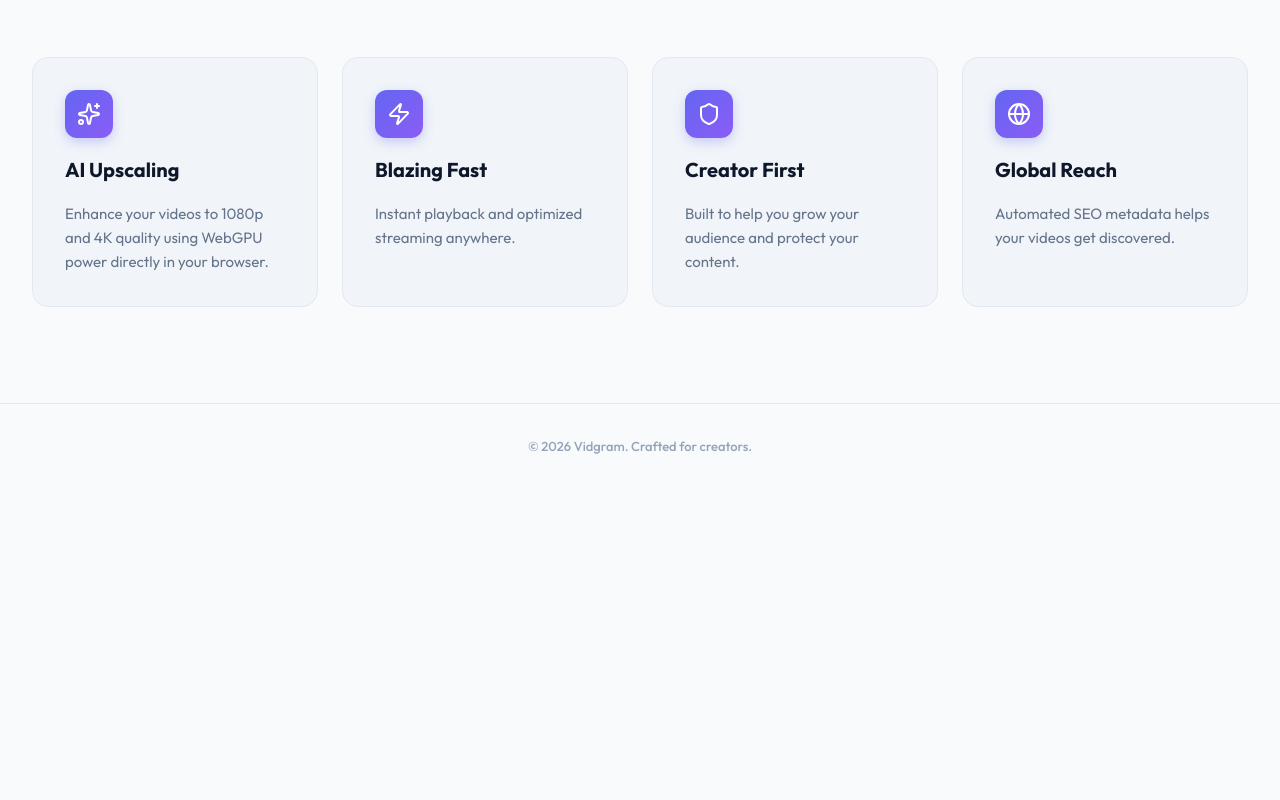
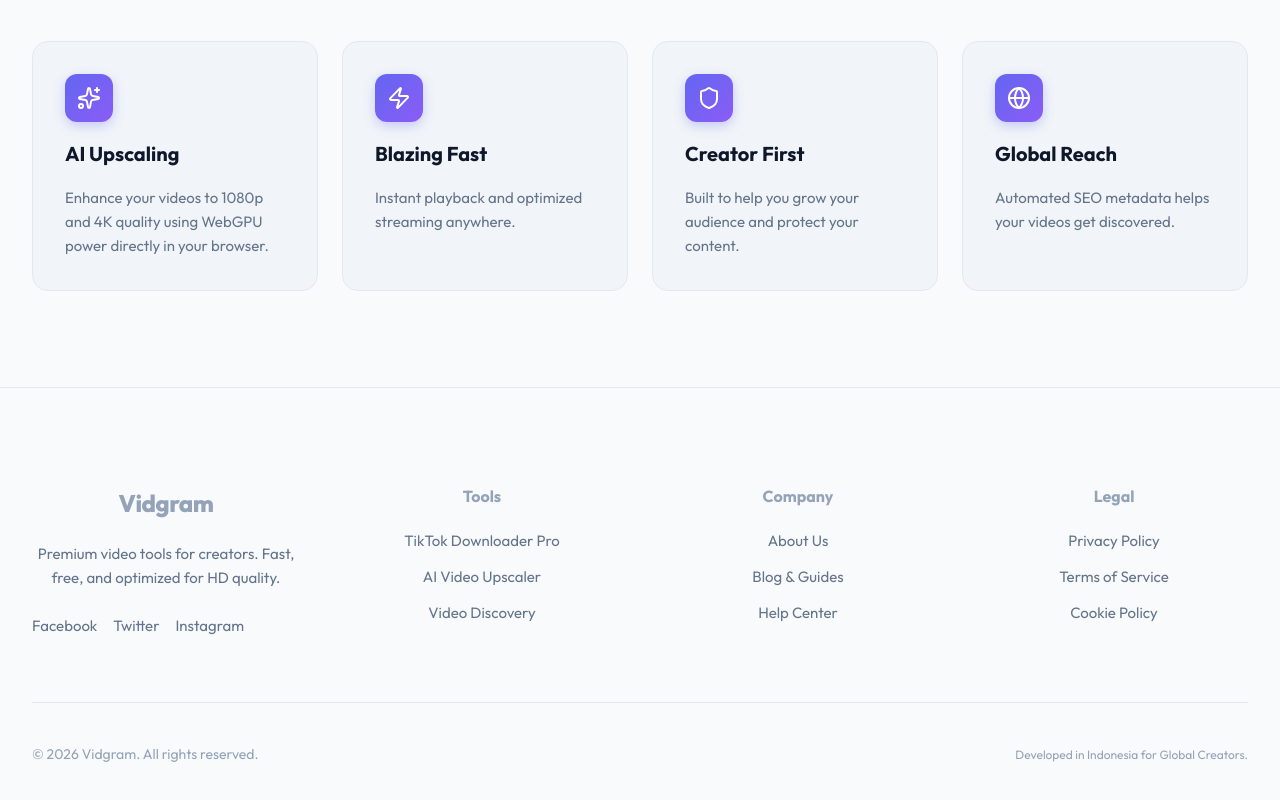
Before and after one commit to aronisme/vidgram, a Next.js app: page / in a window 1280 px wide. Shown: the part 814-1614 px from the top of the page. Before the commit the page ends 1302 px from the top, so only its background shows below. Built offline with nearby package versions, Linux system fonts and the light colour scheme; no server answers.

Commit message:
feat: finalize SEO with analytics integration and rich footer

```diff
--- a/src/app/layout.tsx
+++ b/src/app/layout.tsx
@@ -31,35 +31,127 @@ export const metadata: Metadata = {
     },
   },
   icons: {
-    icon: [
-      { url: '/favicon.ico?v=2' },
-      { url: '/favicon-16x16.png?v=2', sizes: '16x16', type: 'image/png' },
-      { url: '/favicon-32x32.png?v=2', sizes: '32x32', type: 'image/png' },
-    ],
-    apple: [
-      { url: '/apple-touch-icon.png?v=2' },
-    ],
+    icon: '/favicon.ico',
+    apple: '/apple-touch-icon.png',
   },
 };
 
 export default function RootLayout({
   children,
-}: Readonly<{
+}: {
   children: React.ReactNode;
-}>) {
+}) {
   return (
     <html lang="en">
+      <head>
+        {/* Google Search Console Verification */}
+        <meta name="google-site-verification" content="GOOGLE_VERIFICATION_CODE_PLACEHOLDER" />
+
+        {/* Google Analytics */}
+        <script async src="https://www.googletagmanager.com/gtag/js?id=GA_MEASUREMENT_ID_PLACEHOLDER"></script>
+        <script dangerouslySetInnerHTML={{
+          __html: `
+            window.dataLayer = window.dataLayer || [];
+            function gtag(){dataLayer.push(arguments);}
+            gtag('js', new Date());
+            gtag('config', 'GA_MEASUREMENT_ID_PLACEHOLDER');
+          `
+        }} />
+
+        {/* Microsoft Clarity */}
+        <script dangerouslySetInnerHTML={{
+          __html: `
+            (function(c,l,a,r,i,t,y){
+              c[a]=c[a]||function(){(c[a].q=c[a].q||[]).push(arguments)};
+              t=l.createElement(r);t.async=1;t.src="https://www.clarity.ms/tag/"+i;
+              y=l.getElementsByTagName(r)[0];y.parentNode.insertBefore(t,y);
+            })(window, document, "clarity", "script", "CLARITY_PROJECT_ID_PLACEHOLDER");
+          `
+        }} />
+      </head>
       <body className={outfit.className}>
         <ToastProvider>
           <AuthProvider>
             <Navbar />
-            <main className="container" style={{ minHeight: 'calc(100vh - var(--navbar-height) - 120px)', paddingTop: '1rem' }}>
+            <main className="container" style={{ minHeight: 'calc(100vh - 400px)' }}>
               {children}
             </main>
             <footer className="site-footer">
-              <div className="container">
-                <p style={{ fontWeight: 500 }}>© {new Date().getFullYear()} Vidgram. Crafted for creators.</p>
+              <div className="container" style={{ paddingTop: '4rem', paddingBottom: '4rem' }}>
+                <div style={{ display: 'grid', gridTemplateColumns: 'repeat(auto-fit, minmax(200px, 1fr))', gap: '3rem', marginBottom: '4rem' }}>
+                  {/* Brand Column */}
+                  <div>
+                    <h3 style={{ fontSize: '1.5rem', fontWeight: 800, marginBottom: '1.25rem', letterSpacing: '-0.02em' }}>Vidgram</h3>
+                    <p style={{ color: 'var(--text-secondary)', fontSize: '0.9375rem', lineHeight: 1.6, marginBottom: '1.5rem' }}>
+                      Premium video tools for creators. Fast, free, and optimized for HD quality.
+                    </p>
+                    <div style={{ display: 'flex', gap: '1rem' }}>
+                      <a href="https://facebook.com/vidgram" target="_blank" rel="noopener noreferrer" className="footer-link">Facebook</a>
+                      <a href="https://twitter.com/vidgram" target="_blank" rel="noopener noreferrer" className="footer-link">Twitter</a>
+                      <a href="https://instagram.com/vidgram" target="_blank" rel="noopener noreferrer" className="footer-link">Instagram</a>
+                    </div>
+                  </div>
+
+                  {/* Tools Column */}
+                  <div>
+                    <h4 style={{ fontWeight: 700, marginBottom: '1.25rem', fontSize: '1rem' }}>Tools</h4>
+                    <ul style={{ listStyle: 'none', padding: 0, margin: 0, display: 'flex', flexDirection: 'column', gap: '0.75rem' }}>
+                      <li><Link href="/tiktok" className="footer-link">TikTok Downloader Pro</Link></li>
+                      <li><Link href="/upscaler" className="footer-link">AI Video Upscaler</Link></li>
+                      <li><Link href="/discovery" className="footer-link">Video Discovery</Link></li>
+                    </ul>
+                  </div>
+
+                  {/* Company Column */}
+                  <div>
+                    <h4 style={{ fontWeight: 700, marginBottom: '1.25rem', fontSize: '1rem' }}>Company</h4>
+                    <ul style={{ listStyle: 'none', padding: 0, margin: 0, display: 'flex', flexDirection: 'column', gap: '0.75rem' }}>
+                      <li><Link href="/about" className="footer-link">About Us</Link></li>
+                      <li><Link href="/blog" className="footer-link">Blog & Guides</Link></li>
+                      <li><Link href="/help" className="footer-link">Help Center</Link></li>
+                    </ul>
+                  </div>
+
+                  {/* Legal Column */}
+                  <div>
+                    <h4 style={{ fontWeight: 700, marginBottom: '1.25rem', fontSize: '1rem' }}>Legal</h4>
+                    <ul style={{ listStyle: 'none', padding: 0, margin: 0, display: 'flex', flexDirection: 'column', gap: '0.75rem' }}>
+                      <li><Link href="/privacy" className="footer-link">Privacy Policy</Link></li>
+                      <li><Link href="/terms" className="footer-link">Terms of Service</Link></li>
+                      <li><Link href="/cookies" className="footer-link">Cookie Policy</Link></li>
+                    </ul>
+                  </div>
+                </div>
+
+                <div style={{ borderTop: '1px solid var(--border)', paddingTop: '2.5rem', display: 'flex', justifyContent: 'space-between', alignItems: 'center', flexWrap: 'wrap', gap: '1rem' }}>
+                  <p style={{ color: 'var(--text-tertiary)', fontSize: '0.875rem' }}>
+                    © {new Date().getFullYear()} Vidgram. All rights reserved.
+                  </p>
+                  <div style={{ display: 'flex', gap: '2rem' }}>
+                    <span style={{ fontSize: '0.75rem', color: 'var(--text-tertiary)' }}>Developed in Indonesia for Global Creators.</span>
+                  </div>
+                </div>
               </div>
+
+              {/* Global Organization Structured Data */}
+              <script
+                type="application/ld+json"
+                dangerouslySetInnerHTML={{
+                  __html: JSON.stringify({
+                    "@context": "https://schema.org",
+                    "@type": "Organization",
+                    "name": "Vidgram",
+                    "url": "https://vidgram.web.id",
+                    "logo": "https://vidgram.web.id/logo.png",
+                    "description": "Premium video tools and platform for creators.",
+                    "sameAs": [
+                      "https://facebook.com/vidgram",
+                      "https://twitter.com/vidgram",
+                      "https://instagram.com/vidgram"
+                    ]
+                  })
+                }}
+              />
             </footer>
           </AuthProvider>
         </ToastProvider>
```
